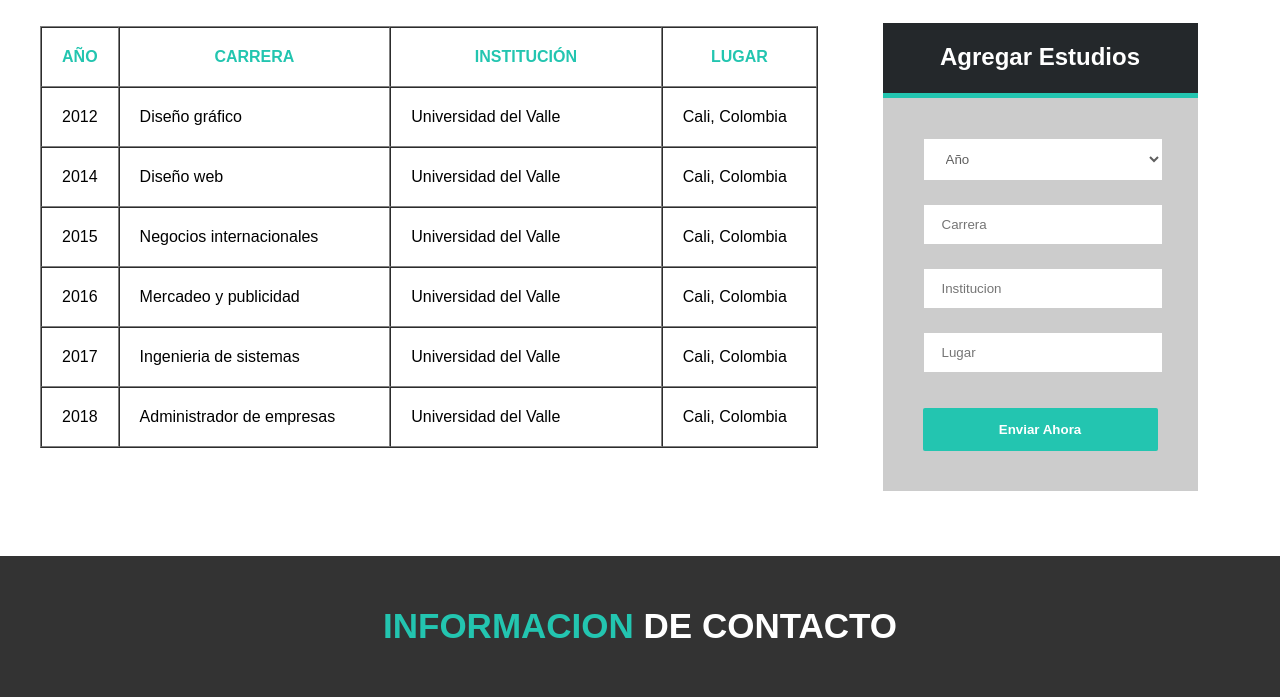
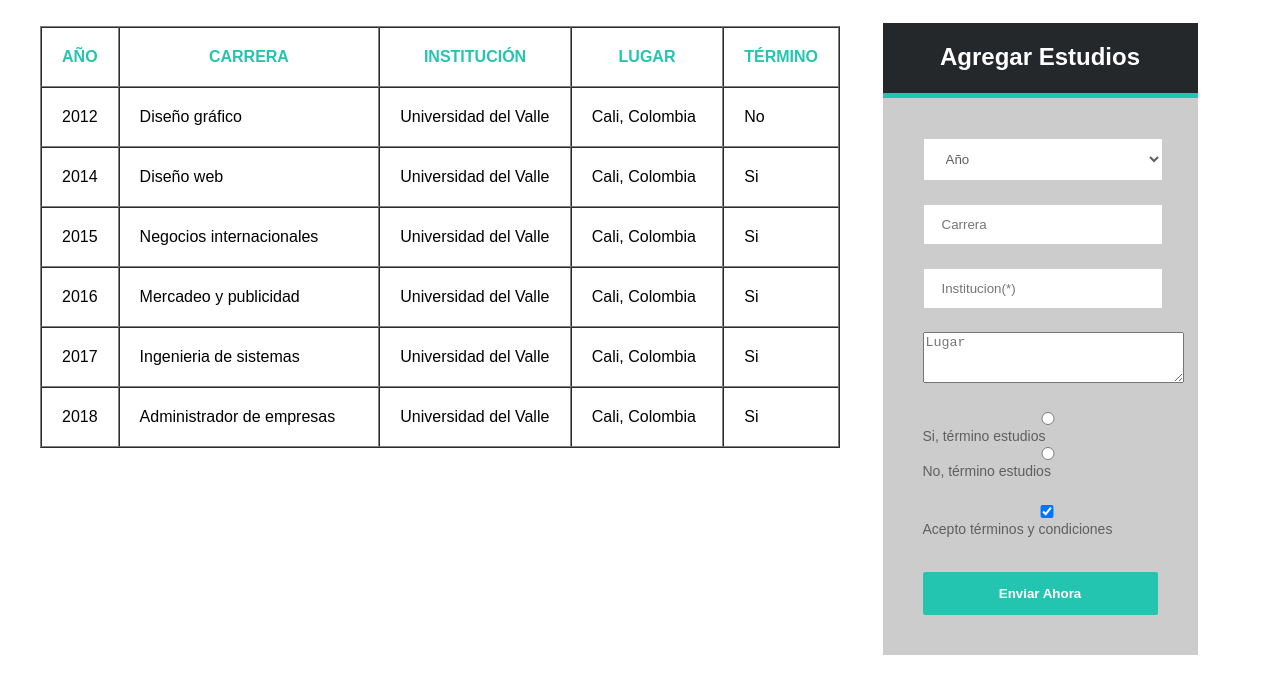
Before and after one commit to alexdg7/fundamentos-de-HTML, a plain HTML site: page educacion.html in a window 1280 px wide. Shown: the part 682-1379 px from the top of the page. Drawn offline with Linux system fonts and the light colour scheme; files whose address does not match are found by name.

Commit message:
Add files via upload

```diff
--- a/educacion.html
+++ b/educacion.html
@@ -57,10 +57,11 @@
           <table border="1" cellpadding="20" cellspacing="0">
             <thead>
               <tr>
-                <th width="10%" class="resaltado">AÑO</th>
+                <th width="5%" class="resaltado">AÑO</th>
                 <th width="35%" class="resaltado">CARRERA</th>
-                <th width="35%" class="resaltado">INSTITUCIÓN</th>
+                <th width="25%" class="resaltado">INSTITUCIÓN</th>
                 <th width="20%" class="resaltado">LUGAR</th>
+                <th width="5%" class="resaltado">TÉRMINO</th>
               </tr>
             </thead>
             <tbody>
@@ -69,36 +70,42 @@
                 <td>Diseño gráfico</td>
                 <td>Universidad del Valle</td>
                 <td>Cali, Colombia</td>
+                <td>No</td>
               </tr>
               <tr>
                 <td>2014</td>
                 <td>Diseño web</td>
                 <td>Universidad del Valle</td>
                 <td>Cali, Colombia</td>
+                <td>Si</td>
               </tr>
               <tr>
                 <td>2015</td>
                 <td>Negocios internacionales</td>
                 <td>Universidad del Valle</td>
                 <td>Cali, Colombia</td>
+                <td>Si</td>
               </tr>
               <tr>
                 <td>2016</td>
                 <td>Mercadeo y publicidad</td>
                 <td>Universidad del Valle</td>
                 <td>Cali, Colombia</td>
+                <td>Si</td>
               </tr>
               <tr>
                 <td>2017</td>
                 <td>Ingenieria de sistemas</td>
                 <td>Universidad del Valle</td>
                 <td>Cali, Colombia</td>
+                <td>Si</td>
               </tr>
               <tr>
                 <td>2018</td>
                 <td>Administrador de empresas</td>
                 <td>Universidad del Valle</td>
                 <td>Cali, Colombia</td>
+                <td>Si</td>
               </tr>
             </tbody>
           </table>
@@ -126,10 +133,33 @@
                     <input type="text" name="name" placeholder="Carrera">
                 </div>
                 <div class="form-cajas">
-                    <input type="text" name="name" placeholder="Institucion">
+                    <input type="text" name="name" placeholder="Institucion(*)" required="">
                 </div>
                 <div class="form-cajas">
-                    <input type="text" name="name" placeholder="Lugar">
+                    <textarea name="comment" id="noResize" cols="30" rows="3" placeholder="Lugar"></textarea>
+                </div>
+                <div class="form-cajas">
+                    <div class="form-radio-buttons">
+                        <div>
+                            <label>
+                                <input type="radio" name="radio">
+                                <span>Si, término estudios</span>
+                            </label>
+                        </div>
+
+                        <div>
+                            <label>
+                                <input type="radio" name="radio">
+                                <span>No, término estudios</span>
+                            </label>
+                        </div>
+                  	</div>
+                </div>
+                <div class="form-cajas">
+                    <label class="form-checkbox">
+                        <input type="checkbox" name="checkbox" checked>
+                        <span>Acepto términos y condiciones</span>
+                    </label>
                 </div>
                 <div class="form-boton">
                     <button type="submit">Enviar Ahora</button>
```
